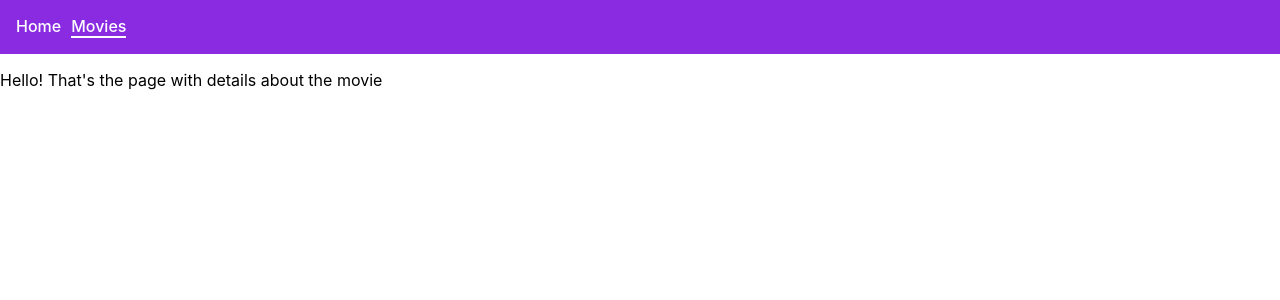
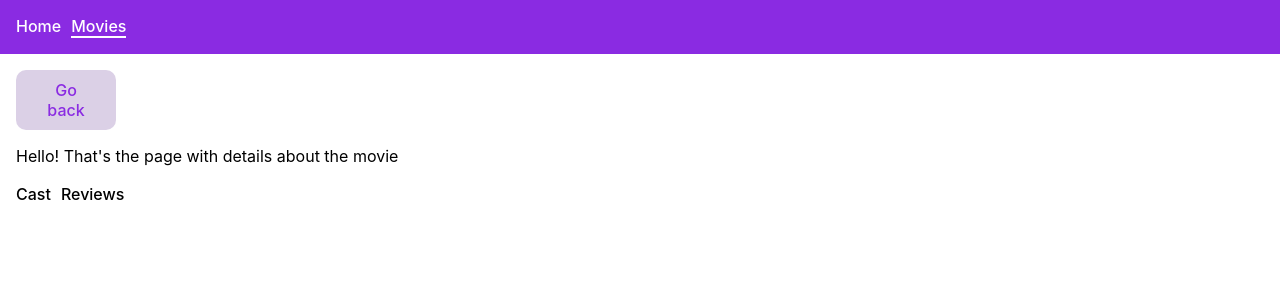
Before and after one commit to taaleksandra/goit-react-hw-05-movies, a React (Create React App) app: page /movies/1 in a window 1280 px wide. Shown: the top 300 px of the page. Built offline with nearby package versions, Linux system fonts and the light colour scheme; no server answers.

Commit message:
MovieDetails Cast & Reviews, BtnBack

```diff
--- a/src/components/App.jsx
+++ b/src/components/App.jsx
@@ -6,6 +6,8 @@ import { Layout } from './Layout/Layout';
 import { Home } from 'pages/Home/Home';
 import { Movies } from 'pages/Movies/Movies';
 import { MovieDetails } from 'pages/MovieDetails/MovieDetails';
+import { Cast } from './Cast/Cast';
+import { Reviews } from './Reviews/Reviews';
 
 export const App = () => {
   const [titles, setTitles] = useState([]);
@@ -27,9 +29,23 @@ export const App = () => {
     <Layout>
       <Routes>
         <Route path="/" element={<Home titlesArr={titles} />} />
-        <Route path="/movies" element={<Movies />} />
-        <Route path="/movies/:movieId" element={<MovieDetails />} />
+        <Route path="/movies" element={<Movies titlesArr={titles} />} />
+        <Route path="/movies/:movieId" element={<MovieDetails />}>
+          <Route path="cast" element={<Cast />} />
+          <Route path="reviews" element={<Reviews />} />
+        </Route>
       </Routes>
     </Layout>
   );
 };
+
+// <Layout>
+//   <Routes>
+//     <Route path="/" element={<Home titlesArr={titles} />} />
+//     <Route path="/movies" element={<Movies titlesArr={titles} />} />
+//     <Route path="/movies/:movieId" element={<MovieDetails />}>
+//       <Route path="cast" element={<Cast />} />
+//       <Route path="reviews" element={<Reviews />} />
+//     </Route>
+//   </Routes>
+// </Layout>;
--- /dev/null
+++ b/src/components/ButtonBack/ButtonBack.js
@@ -0,0 +1,20 @@
+import React from 'react';
+import { Link, useLocation } from 'react-router-dom';
+
+import { useEffect } from 'react';
+import { fetchTrending } from 'components/TMDB-Api/FetchMovies';
+
+import clsx from 'clsx';
+import css from '../ButtonBack/ButtonBack.module.css';
+
+export const ButtonBack = () => {
+  const location = useLocation();
+  const defaultHref = location.state?.from ?? '/';
+  //   console.log(location.state);
+
+  return (
+    <Link to={defaultHref} className={clsx(css.btnBack)}>
+      Go back
+    </Link>
+  );
+};
--- /dev/null
+++ b/src/components/ButtonBack/ButtonBack.module.css
@@ -0,0 +1,24 @@
+.btnBack {
+  display: block;
+  width: 60px;
+  cursor: pointer;
+  border: none;
+  padding: 10px 20px;
+  background-color: rgb(219, 208, 230);
+  color: blueviolet;
+  border-radius: 10px;
+  font-weight: 500;
+  text-decoration: none;
+  text-align: center;
+}
+
+.btnBack:hover {
+  background-color: blueviolet;
+  color: white;
+}
+
+.btnBack:active {
+  box-shadow: 12px 3px 54px -23px rgba(0, 0, 0, 0.75) inset;
+  -webkit-box-shadow: 12px 3px 54px -23px rgba(0, 0, 0, 0.75) inset;
+  -moz-box-shadow: 12px 3px 54px -23px rgba(0, 0, 0, 0.75) inset;
+}
--- /dev/null
+++ b/src/components/Cast/Cast.js
@@ -0,0 +1,22 @@
+import React from 'react';
+import { useEffect } from 'react';
+import { fetchTrending } from 'components/TMDB-Api/FetchMovies';
+
+export const Cast = () => {
+  return (
+    <div>
+      <h3>Cast</h3>
+      <ul>
+        <li>Actor 1</li>
+        <li>Actor 1</li>
+        <li>Actor 1</li>
+        <li>Actor 1</li>
+        <li>Actor 1</li>
+        <li>Actor 1</li>
+        <li>Actor 1</li>
+        <li>Actor 1</li>
+        <li>Actor 1</li>
+      </ul>
+    </div>
+  );
+};
--- a/src/components/Layout/Layout.js
+++ b/src/components/Layout/Layout.js
@@ -20,7 +20,7 @@ export const Layout = ({ children }) => {
           </Link>
         </nav>
       </header>
-      {children}
+      <main className={clsx(css.main)}>{children}</main>
     </>
   );
 };
--- a/src/components/Layout/Layout.module.css
+++ b/src/components/Layout/Layout.module.css
@@ -13,3 +13,8 @@
   text-decoration: none;
   font-weight: 500;
 }
+
+.main {
+  padding: 16px;
+  box-sizing: border-box;
+}
--- /dev/null
+++ b/src/components/Reviews/Reviews.js
@@ -0,0 +1,31 @@
+import React from 'react';
+import { useEffect } from 'react';
+import { fetchTrending } from 'components/TMDB-Api/FetchMovies';
+
+export const Reviews = () => {
+  return (
+    <div>
+      <h3>Reviews</h3>
+      <ul>
+        <li>
+          Example review Lorem ipsum dolor sit amet, consectetur adipiscing
+          elit. In pretium diam et erat fermentum, ut dignissim lectus rhoncus.
+          Maecenas posuere sem eget ex scelerisque, in blandit ligula dictum.
+          Praesent efficitur ipsum a lacus vulputate, eget laoreet risus
+          dapibus. Vestibulum ac sapien libero. Sed nec ante turpis. Nullam
+          vestibulum mattis semper. Fusce et imperdiet tellus. Sed in ornare
+          risus. Sed tincidunt eros at justo iaculis euismod.
+        </li>
+        <li>
+          Example review Lorem ipsum dolor sit amet, consectetur adipiscing
+          elit. In pretium diam et erat fermentum, ut dignissim lectus rhoncus.
+          Maecenas posuere sem eget ex scelerisque, in blandit ligula dictum.
+          Praesent efficitur ipsum a lacus vulputate, eget laoreet risus
+          dapibus. Vestibulum ac sapien libero. Sed nec ante turpis. Nullam
+          vestibulum mattis semper. Fusce et imperdiet tellus. Sed in ornare
+          risus. Sed tincidunt eros at justo iaculis euismod.
+        </li>
+      </ul>
+    </div>
+  );
+};
--- a/src/pages/MovieDetails/MovieDetails.js
+++ b/src/pages/MovieDetails/MovieDetails.js
@@ -1,9 +1,34 @@
 import React from 'react';
+import { Link, Outlet, useLocation } from 'react-router-dom';
+import clsx from 'clsx';
+import css from '../MovieDetails/MovieDetails.module.css';
+import { ButtonBack } from 'components/ButtonBack/ButtonBack';
 
 export const MovieDetails = () => {
+  const location = useLocation();
+  console.log(location);
+
   return (
     <>
+      <ButtonBack />
       <p>Hello! That's the page with details about the movie</p>
+      <div className={clsx(css.linksBox)}>
+        <Link
+          to="cast"
+          state={{ from: location }}
+          className={clsx(css.linkMore)}
+        >
+          Cast
+        </Link>
+        <Link
+          to="reviews"
+          state={{ from: location }}
+          className={clsx(css.linkMore)}
+        >
+          Reviews
+        </Link>
+      </div>
+      <Outlet />
     </>
   );
 };
--- /dev/null
+++ b/src/pages/MovieDetails/MovieDetails.module.css
@@ -0,0 +1,15 @@
+.linksBox {
+  display: flex;
+  gap: 10px;
+}
+
+.linkMore {
+  text-decoration: none;
+  color: black;
+  line-height: 1.5rem;
+  font-weight: 500;
+}
+
+.linkMore:hover {
+  color: blueviolet;
+}
--- a/src/pages/Movies/Movies.js
+++ b/src/pages/Movies/Movies.js
@@ -1,11 +1,19 @@
 import React from 'react';
-import { useEffect } from 'react';
-import { fetchTrending } from 'components/TMDB-Api/FetchMovies';
+import { Link } from 'react-router-dom';
 
-export const Movies = () => {
+import clsx from 'clsx';
+import css from '../Movies/Movies.module.css';
+
+export const Movies = ({ titlesArr }) => {
   return (
-    <div>
-      <p>Hello world! That's the movies page</p>
-    </div>
+    <ul>
+      {titlesArr.map(title => (
+        <li key={title}>
+          <Link to="/movies/:movieId" className={clsx(css.movieLink)}>
+            {title}
+          </Link>
+        </li>
+      ))}
+    </ul>
   );
 };
```
Also changed, not shown: src/pages/Movies/Movies.module.css (added).
